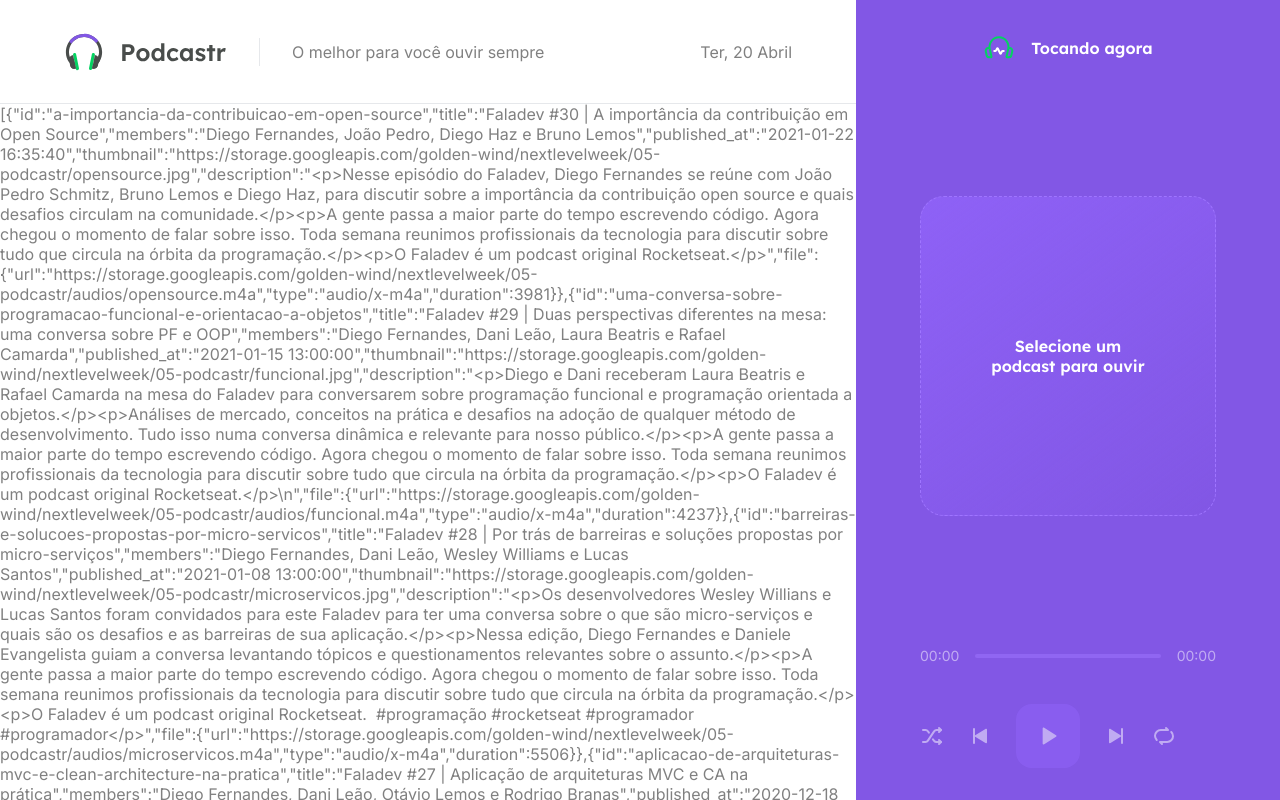
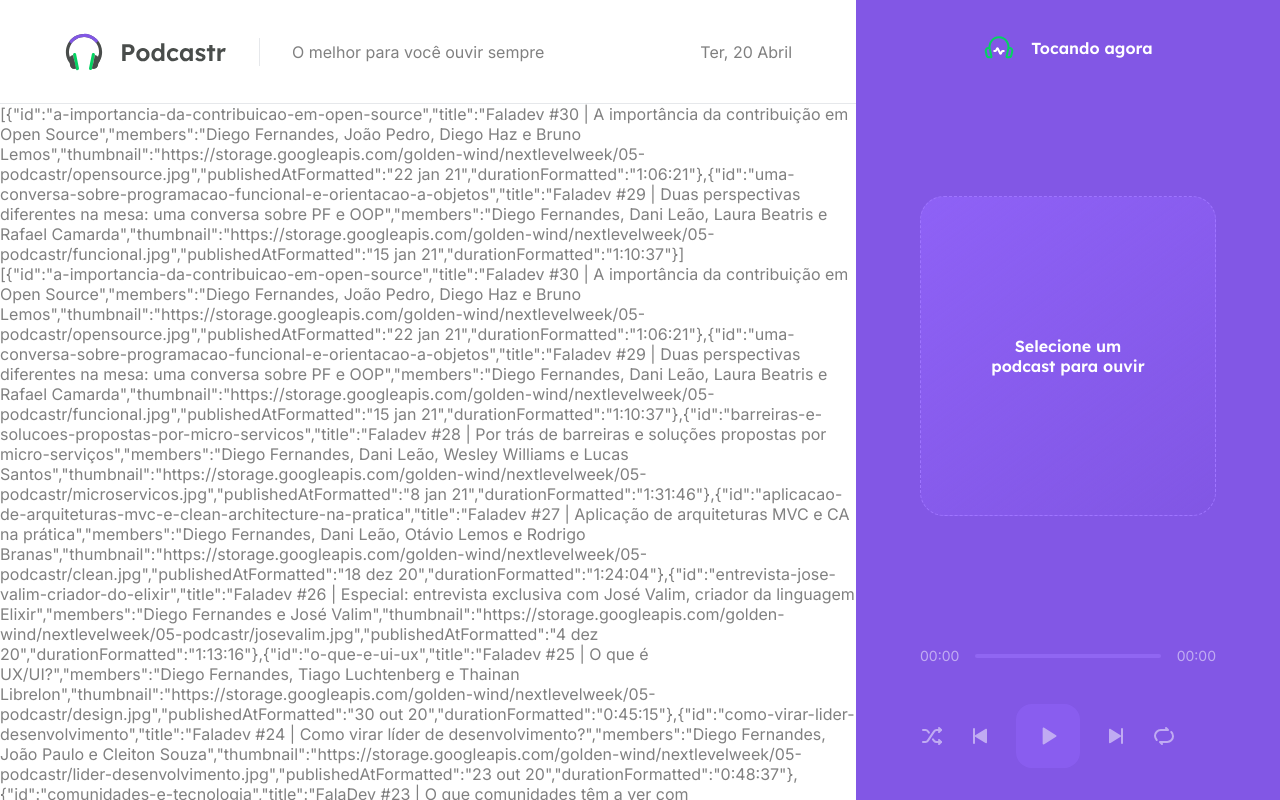
Before and after one commit to roni-castro/podcastr, a Next.js app: page / in a window 1280 px wide. Shown: the top 800 px of the page. Built offline with nearby package versions, Linux system fonts and the light colour scheme; data requests are answered from the project's data file.

Commit message:
feat: map episodes data to the home view model

```diff
--- /dev/null
+++ b/src/models/data/episode.ts
@@ -0,0 +1,19 @@
+export interface FileData {
+  url: string;
+  type: string;
+  duration: number;
+}
+
+export interface EpisodeData {
+  id: string;
+  title: string;
+  members: string;
+  published_at: string;
+  thumbnail: string;
+  description: string;
+  file: FileData;
+}
+
+export interface EpisodesData {
+  episodes: EpisodeData[];
+}
--- a/src/pages/index.tsx
+++ b/src/pages/index.tsx
@@ -1,18 +1,50 @@
 import React from 'react';
+import { api } from '../api';
+import { EpisodeData } from '../models/data/episode';
+import format from 'date-fns/format';
+import ptBR from 'date-fns/locale/pt-BR';
+import { parseISO } from 'date-fns';
+import { convertDurationToTimeFormatted } from '../utils/time';
 
-export default function Home({ episodes }) {
+interface EpisodeVM {
+  id: string;
+  title: string;
+  members: string;
+  publishedAtFormatted: string;
+  durationFormatted: string;
+  thumbnail: string;
+}
 
-  return <div>{JSON.stringify(episodes)}</div>;
+export interface HomeProps {
+  latestEpisodes: EpisodeVM[];
+  allEpisodes: EpisodeVM[];
+}
+
+export default function Home({ latestEpisodes, allEpisodes }: HomeProps) {
+
+  return <>
+    <div>{JSON.stringify(latestEpisodes)}</div>
+    <div>{JSON.stringify(allEpisodes)}</div>
+  </>;
+}
+
+function mapEpisodesDataToHomeProps(episodesData: EpisodeData[]): HomeProps {
+  const allEpisodes: EpisodeVM[] = episodesData.map(episodeData => {
+    const { id, members, title, published_at, thumbnail, file } = episodeData;
+    const publishedAtFormatted = format(parseISO(published_at), 'd MMM yy', { locale: ptBR });
+    const durationFormatted = convertDurationToTimeFormatted(file.duration);
+    return { id, title, members, thumbnail, publishedAtFormatted, durationFormatted };
+  });
+  const latestEpisodes = allEpisodes.slice(0, 2);
+  return { latestEpisodes, allEpisodes };
 }
 
 export async function getStaticProps() {
   try {
-    const response = await fetch('http://localhost:3333/episodes');
-    const data = await response.json();
+    const response = await api.get<EpisodeData[]>('episodes');
+    const episodesData = await response.data;
     return {
-      props: {
-        episodes: data
-      },
+      props: { ...mapEpisodesDataToHomeProps(episodesData) },
       revalidate: 60 * 60 * 8
     };
   } catch (error) {
--- /dev/null
+++ b/src/utils/time.ts
@@ -0,0 +1,16 @@
+export function convertDurationToTimeFormatted(
+  durationInSeconds: number
+): string {
+  function padWithZero(
+    value: number,
+    numberOfDigits: number = 2,
+    replaceStr: string = "0"
+  ) {
+    return value.toString().padStart(numberOfDigits, replaceStr);
+  }
+
+  const hours = Math.floor(durationInSeconds / 3600);
+  const minutes = Math.floor((durationInSeconds % 3600) / 60);
+  const seconds = durationInSeconds % 60;
+  return `${hours}:${padWithZero(minutes)}:${padWithZero(seconds)}`;
+}
```
